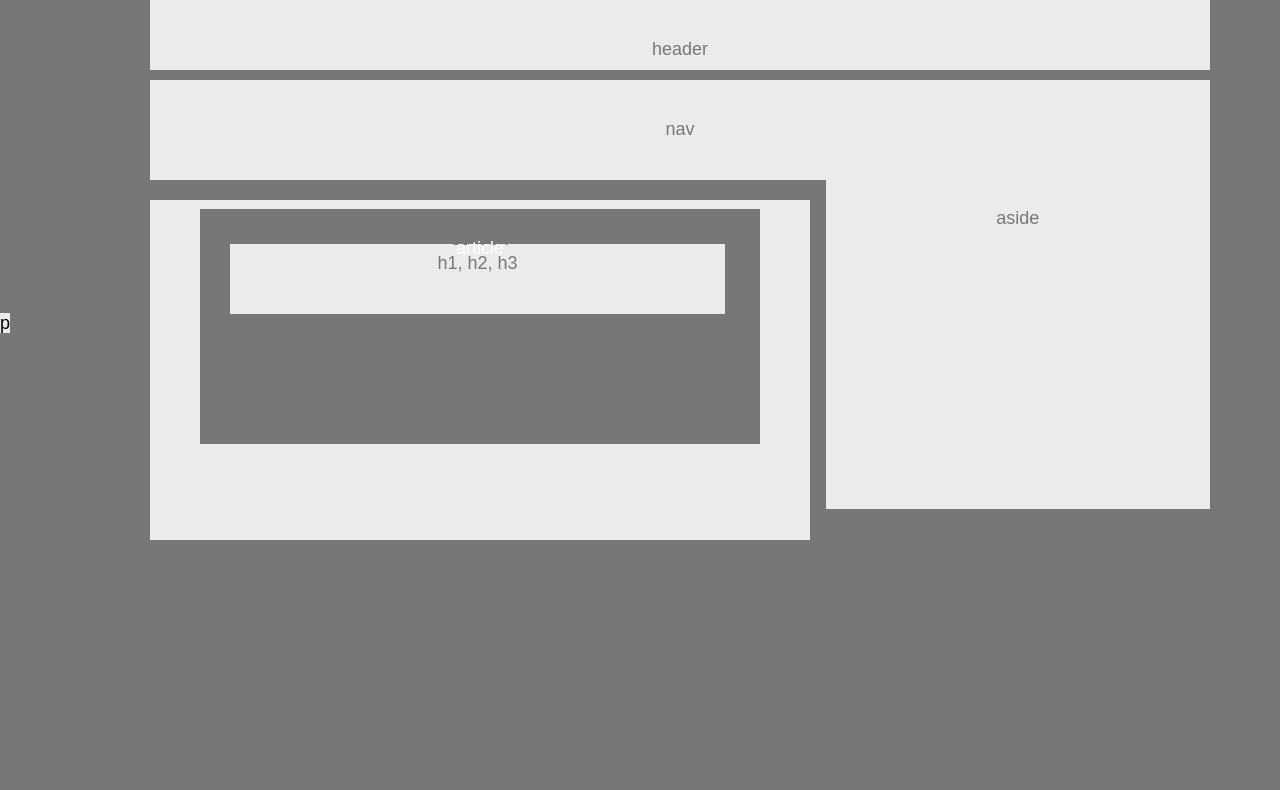
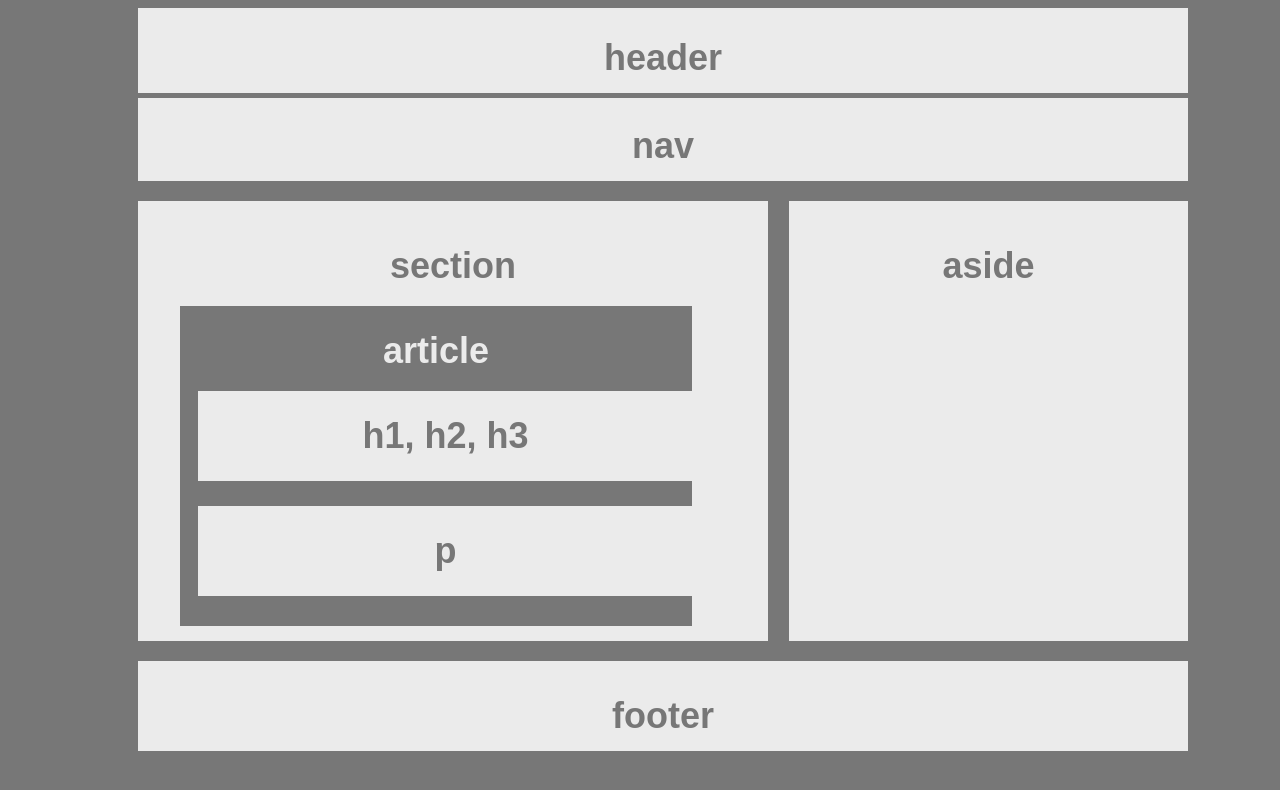
Before and after one commit to driftpanda/hw-wireframe, a plain HTML site: page index.html in a window 1280 px wide. Drawn offline with Linux system fonts and the light colour scheme.

Commit message:
hasdjfhkjsdhfjahsdf

```diff
--- a/index.html
+++ b/index.html
@@ -6,16 +6,43 @@
     <meta http-equiv="X-UA-Compatible" content="ie=edge">
     <title>Document</title>
 </head>
-    <link rel="stylesheet" href="reset.css">
-    <link rel="stylesheet" href="stylesheet.css">
+<link rel="stylesheet" href="stylesheet.css">
 <body>
-    <h1>header</h1>
-    <h2>nav</h2>
-    <h3>section</h3>
-    <h4>aside</h4>
-    <h5>article</h5>
-    <h6>h1, h2, h3</h6>
-    <h7>p</h7>
+<div class="whole">
+    <div id="header">
+        <h1>header</h1>
+    </div>
+
+    <div id="nav">
+        <h1>nav</h1>
+    </div>
+
+    <div id="section">
+        <h1>section</h1>
+    </div>
+
+    <div id="aside">
+        <h1>aside</h1>
+    </div>
+
+    <div id="article">
+        <h1>article</h1>
+    </div>
+
+    <div id="content1">
+        <h1>h1, h2, h3</h1>
+    </div>
+
+    <div id="content2">
+        <h1>p</h1>
+    </div>
+
+
+<div id="footer">
+    <h1>footer</h1>
+</div>
+
+<div/>
 
 
 </body>
--- a/stylesheet.css
+++ b/stylesheet.css
@@ -1,84 +1,95 @@
 body {
     font-family: Arial, Helvetica, sans-serif;
+    color: #777;
     background: #777;
     width: 960px;
     font-size: 18px;
 }
- h1 {
-     color: #777;
+
+#header {
     background: #ebebeb;
+    height: 80px;
+    font-size: 18px;
     text-align: center;
-     height: 30px;
-     padding-top: 40px;
-     margin-left:150px;
-     margin-right:-250px;
-     margin-bottom: 10px;
-     font-size:18px;
+    padding-top: 5px;
+    margin-bottom: 5px;
 
 }
- h2 {
-     color: #777;
+
+#nav {
     background: #ebebeb;
+    height: 80px;
+    font-size: 18px;
     text-align: center;
-     font-size: 18px;
-     height: 60px;
-     padding-top: 40px;
-     margin-left: 150px;
-     margin-right:-250px;
-     margin-top: 7px;
-     margin-bottom: 20px;
-
+    padding-top: 3px;
 
 }
- h3 {
-     color: #777;
+
+#section {
     background: #ebebeb;
-     margin-left: 150px;
-     margin-right: 150px;
+    position: relative;
+    width: 60%;
+    height: 400px;
+    text-align: center;
+    padding-top: 20px;
     margin-top: 20px;
-     text-align: center;
-     height: 300px;
-     padding-top: 30px;
-     padding-bottom: 10px;
-
-
+    padding-bottom: 20px;
 
 }
- h4 {
-     color: #777;
+
+#aside {
     background: #ebebeb;
+    position: relative;
+    margin-left: 62%;
+    margin-top: -440px;
+    height: 400px;
     text-align: center;
-     margin-left: 86%;
-     margin-right: -250px;
-     margin-top: -361px;
-     height: 300px;
-     padding-top: 30px;
+    padding-top: 20px;
+    padding-bottom: 20px;
+}
+
+#article {
+    color: #ebebeb;
+    background: #777;
+    position: absolute;
+    width: 40%;
+    margin-top: -335px;
     text-align: center;
- }
- h5 {
-     color: white;
-     background: #777;
-     margin-top: -300px;
-     text-align: center;
-     margin-right: 200px;
-     margin-left: 200px;
-     height: 175px;
-     padding: 30px;
+    margin-left: 42px;
+    margin-right: -500px;
+    height: 320px;
     font-size: 18px;
- }
- h6 {
-     color: #777;
-     background: #ebebeb;
-     margin-top: -200px;
-     text-align: center;
-     height: 60px;
-     width: 495px;
-     margin-left: 230px;
-     font-size: 18px;
-     padding-top: 10px;
 
 }
- h7{
+
+#content1 {
+    color: #777;
     background-color: #ebebeb;
     width: 495px;
+    text-align: center;
+    position: absolute;
+    margin-top: -250px;
+    margin-left: 60px;
 }
+
+#content2 {
+    color: #777;
+    background-color: #ebebeb;
+    width: 495px;
+    text-align: center;
+    position: absolute;
+    margin-top: -135px;
+    margin-left: 60px;
+}
+#footer {
+    background: #ebebeb;
+    height: 80px;
+    text-align: center;
+    padding-top: 10px;
+    margin-top: 20px;
+}
+
+.whole {
+    margin-left: 130px;
+    margin-right: -220px;
+}
```
Also changed, not shown: 1 other file. Lines whose indentation alone changed are shown as unchanged.
